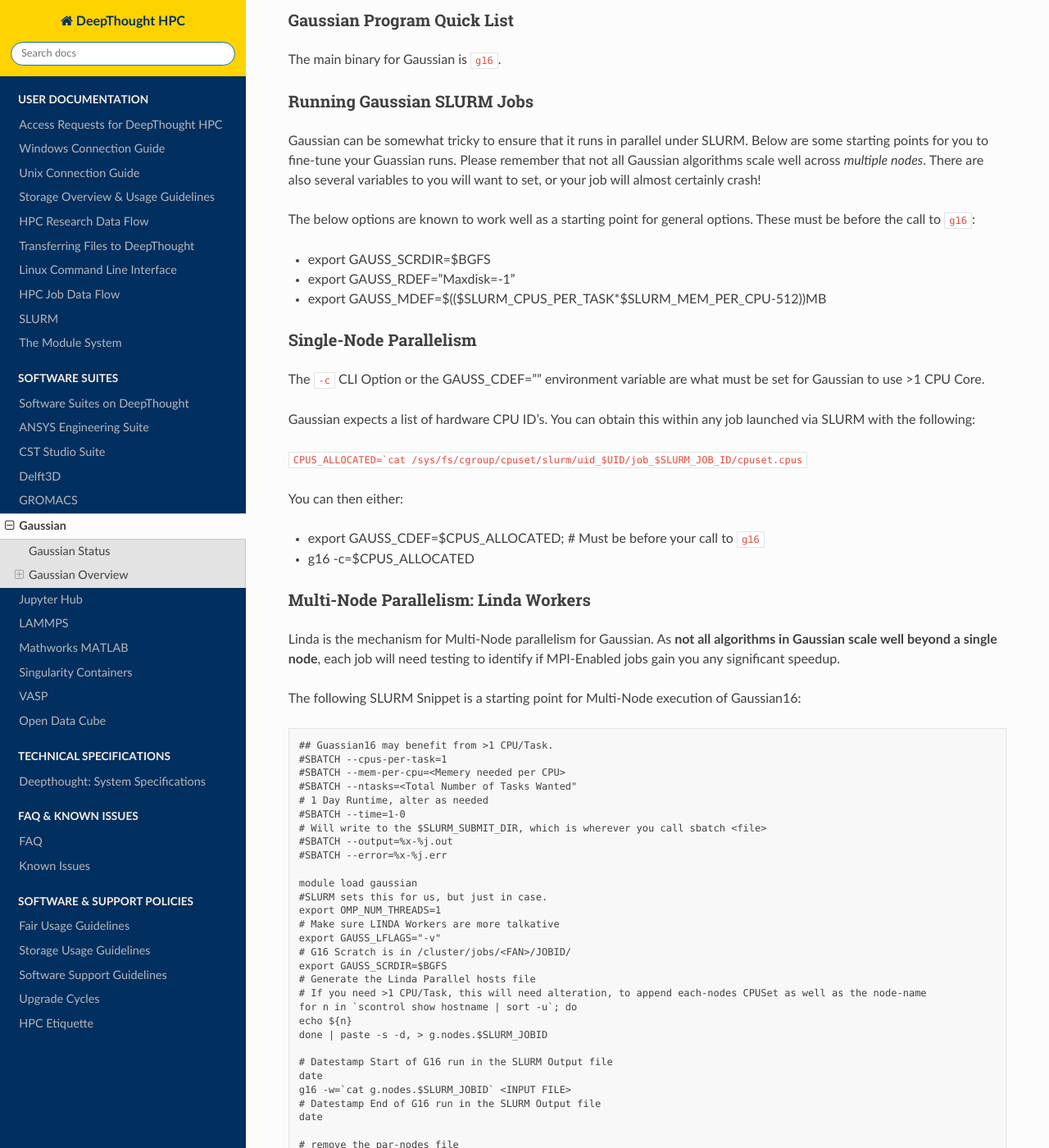
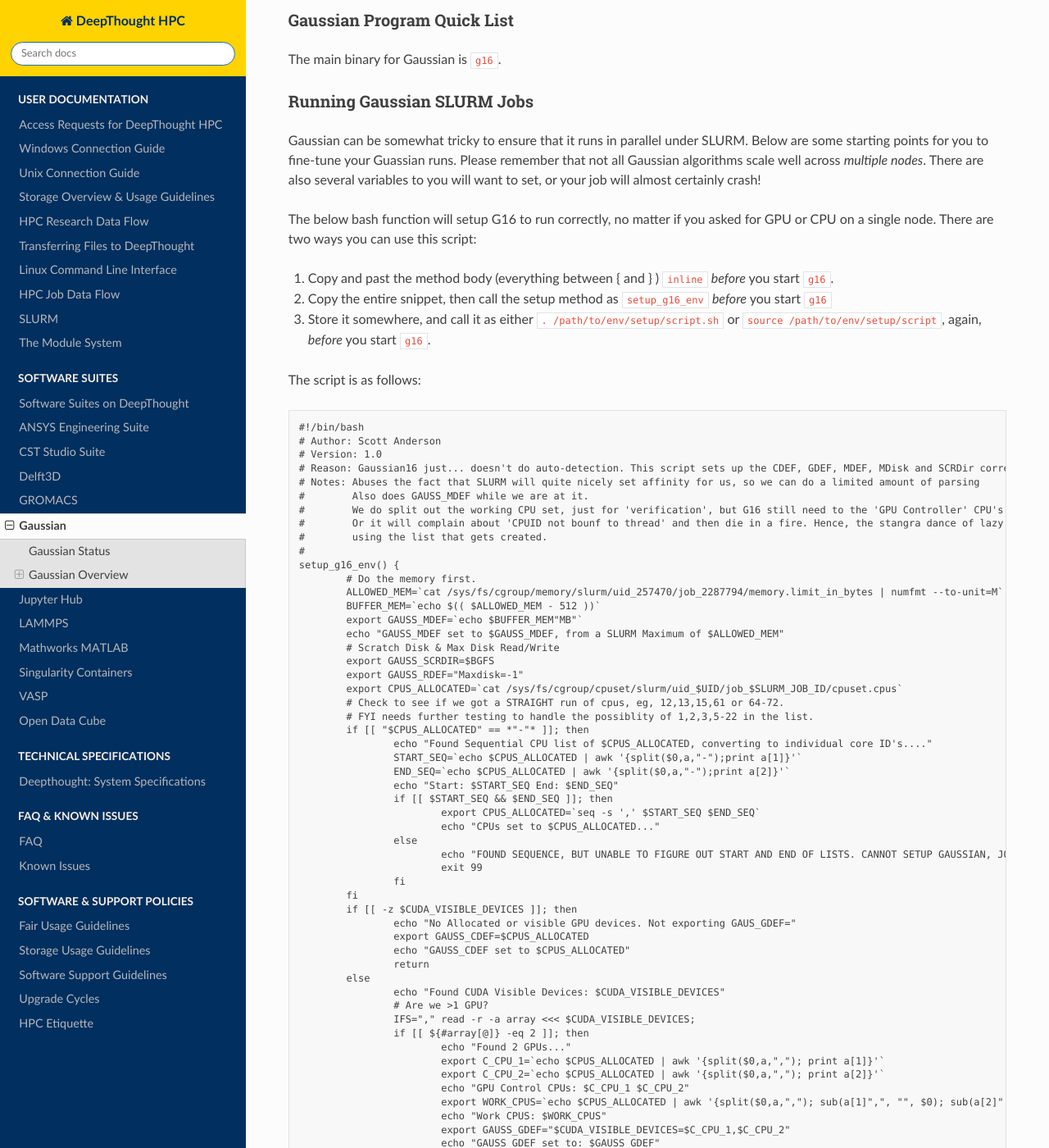
Before and after one commit to flindersuni/DeepThoughtHPC-docs, a Sphinx documentation site: the page built from docs/source/software/gaussian16.rst, in a window 1280 px wide and 1400 px high, scrolled down 477 px. Shown: the whole window at 82% size. Built offline with Sphinx 7.4.7 and the Read the Docs theme 2.0.0, drawn with Linux system fonts in a browser that asks for light colours; pages that are not in the unit, such as notebooks, are missing from menus; some of the changed text lies outside the part shown.

Commit message:
G16 Setup Script

```diff
--- a/docs/source/software/gaussian16.rst
+++ b/docs/source/software/gaussian16.rst
@@ -34,28 +34,92 @@
 Gaussian can be somewhat tricky to ensure that it runs in parallel under SLURM. Below are some starting points for you to fine-tune your Guassian runs.  Please remember that
 not all Gaussian algorithms scale well across *multiple nodes*. There are also several variables to you will want to set, or your job will almost certainly crash!
 
-The below options are known to work well as a starting point for general options. These must be before the call to ``g16``:
+The below bash function will setup G16 to run correctly, no matter if you asked for GPU or CPU on a single node. There are two ways you can use this script:
 
-- export GAUSS_SCRDIR=$BGFS
-- export GAUSS_RDEF="Maxdisk=-1"
-- export GAUSS_MDEF=$(($SLURM_CPUS_PER_TASK*$SLURM_MEM_PER_CPU-512))MB
+#. Copy and past the method body (everything between { and } ) ``inline`` *before* you start ``g16``.
+#. Copy the entire snippet, then call the setup method as ``setup_g16_env`` *before* you start ``g16``
+#. Store it somewhere, and call it as either ``. /path/to/env/setup/script.sh`` or ``source /path/to/env/setup/script``, again, *before* you start ``g16``.
 
+The script is as follows::
 
+    #!/bin/bash
+    # Author: Scott Anderson
+    # Version: 1.0
+    # Reason: Gaussian16 just... doesn't do auto-detection. This script sets up the CDEF, GDEF, MDEF, MDisk and SCRDir correctly to allow for gaussian to function in parallel without stomping all over SLURM.
+    # Notes: Abuses the fact that SLURM will quite nicely set affinity for us, so we can do a limited amount of parsing
+    #        Also does GAUSS_MDEF while we are at it.
+    #        We do split out the working CPU set, just for 'verification', but G16 still need to the 'GPU Controller' CPU's in its main 'CPU' List
+    #        Or it will complain about 'CPUID not bounf to thread' and then die in a fire. Hence, the stangra dance of lazy awk sub() calls, but not actually
+    #        using the list that gets created.
+    #
+    setup_g16_env() {
+            # Do the memory first.
+            ALLOWED_MEM=`cat /sys/fs/cgroup/memory/slurm/uid_257470/job_2287794/memory.limit_in_bytes | numfmt --to-unit=M`
+            BUFFER_MEM=`echo $(( $ALLOWED_MEM - 512 ))`
+            export GAUSS_MDEF=`echo $BUFFER_MEM"MB"`
+            echo "GAUSS_MDEF set to $GAUSS_MDEF, from a SLURM Maximum of $ALLOWED_MEM"
+            # Scratch Disk & Max Disk Read/Write
+            export GAUSS_SCRDIR=$BGFS
+            export GAUSS_RDEF="Maxdisk=-1"
+            export CPUS_ALLOCATED=`cat /sys/fs/cgroup/cpuset/slurm/uid_$UID/job_$SLURM_JOB_ID/cpuset.cpus`
+            # Check to see if we got a STRAIGHT run of cpus, eg, 12,13,15,61 or 64-72.
+            # FYI needs further testing to handle the possiblity of 1,2,3,5-22 in the list.
+            if [[ "$CPUS_ALLOCATED" == *"-"* ]]; then
+                    echo "Found Sequential CPU list of $CPUS_ALLOCATED, converting to individual core ID's...."
+                    START_SEQ=`echo $CPUS_ALLOCATED | awk '{split($0,a,"-");print a[1]}'`
+                    END_SEQ=`echo $CPUS_ALLOCATED | awk '{split($0,a,"-");print a[2]}'`
+                    echo "Start: $START_SEQ End: $END_SEQ"
+                    if [[ $START_SEQ && $END_SEQ ]]; then
+                            export CPUS_ALLOCATED=`seq -s ',' $START_SEQ $END_SEQ`
+                            echo "CPUs set to $CPUS_ALLOCATED..."
+                    else
+                            echo "FOUND SEQUENCE, BUT UNABLE TO FIGURE OUT START AND END OF LISTS. CANNOT SETUP GAUSSIAN, JOB EXITING!"
+                            exit 99
+                    fi
+            fi
+            if [[ -z $CUDA_VISIBLE_DEVICES ]]; then
+                    echo "No Allocated or visible GPU devices. Not exporting GAUS_GDEF="
+                    export GAUSS_CDEF=$CPUS_ALLOCATED
+                    echo "GAUSS_CDEF set to $CPUS_ALLOCATED"
+                    return
+            else
+                    echo "Found CUDA Visible Devices: $CUDA_VISIBLE_DEVICES"
+                    # Are we >1 GPU?
+                    IFS="," read -r -a array <<< $CUDA_VISIBLE_DEVICES;
+                    if [[ ${#array[@]} -eq 2 ]]; then
+                            echo "Found 2 GPUs..."
+                            export C_CPU_1=`echo $CPUS_ALLOCATED | awk '{split($0,a,","); print a[1]}'`
+                            export C_CPU_2=`echo $CPUS_ALLOCATED | awk '{split($0,a,","); print a[2]}'`
+                            echo "GPU Control CPUs: $C_CPU_1 $C_CPU_2"
+                            export WORK_CPUS=`echo $CPUS_ALLOCATED | awk '{split($0,a,","); sub(a[1]",", "", $0); sub(a[2]",","",$0); print $0}'`
+                            echo "Work CPUS: $WORK_CPUS"
+                            export GAUSS_GDEF="$CUDA_VISIBLE_DEVICES=$C_CPU_1,$C_CPU_2"
+                            echo "GAUSS_GDEF set to: $GAUSS_GDEF"
+                            export GAUSS_CDEF=$CPUS_ALLOCATED
+                            echo "GAUSS_CDEF set to: $CPUS_ALLOCATED"
+                            return
+                    elif [[ ${#array[@]} -eq 1 ]]; then
+                            echo "Found a Single GPU..."
+                            export C_CPU_1=`echo $CPUS_ALLOCATED | awk '{split($0,a,","); print a[1]}'`
+                            export WORK_CPUS=`echo $CPUS_ALLOCATED | awk '{split($0,a,","); sub(a[1]",", "", $0);  print $0}'`
+                            echo "Work CPUS: $WORK_CPUS"
+                            export GAUSS_GDEF="$CUDA_VISIBLE_DEVICES=$C_CPU_1"
+                            echo "GAUSS_GDEF set to: $GAUSS_GDEF"
+                            export GAUSS_CDEF=$CPUS_ALLOCTED
+                            echo "GAUSS_CDEF set to: $CPUS_ALLOCATED"
+                            return
 
-+++++++++++++++++++++++++++++++++++++++
-Single-Node Parallelism
-+++++++++++++++++++++++++++++++++++++++
-
-The ``-c`` CLI Option or the GAUSS_CDEF="" environment variable are what must be set for Gaussian to use >1 CPU Core.
-
-Gaussian expects a list of hardware CPU ID's. You can obtain this within any job launched via SLURM with the following:
-
-``CPUS_ALLOCATED=`cat /sys/fs/cgroup/cpuset/slurm/uid_$UID/job_$SLURM_JOB_ID/cpuset.cpus``
-
-You can then either:
-
-- export GAUSS_CDEF=$CPUS_ALLOCATED; # Must be before your call to ``g16``
-- g16 -c=$CPUS_ALLOCATED
+                    else
+                            echo "CRITICAL ERROR! WE CAN SEE $CUDA_VISIBLE_DEVICES as NOT EMPTY, BUT UNABLE TO EXTRA GPU ID's NEEDED"
+                            echo "SETTING GAUSSING TO CPU ONLY MODE!"
+                            export GAUSS_CDEF=$CPUS_ALLOCATED
+                            echo "GAUSS_CDEF set to $CPUS_ALLOCATED"
+                            return
+                    fi
+            fi
+        }
+    # Call method as named
+    setup_g16_env
 
 
 +++++++++++++++++++++++++++++++++++++++
@@ -64,6 +128,8 @@
 
 Linda is the mechanism for Multi-Node parallelism for Gaussian. As **not all algorithms in Gaussian scale well beyond a single node**,
 each job will need testing to identify if MPI-Enabled jobs gain you any significant speedup.
+
+Do not attempt to mix this with the above script for single-node setup, as it WILL almost certainly fail.
 
 
 The following SLURM Snippet is a starting point for Multi-Node execution of Gaussian16::
```
